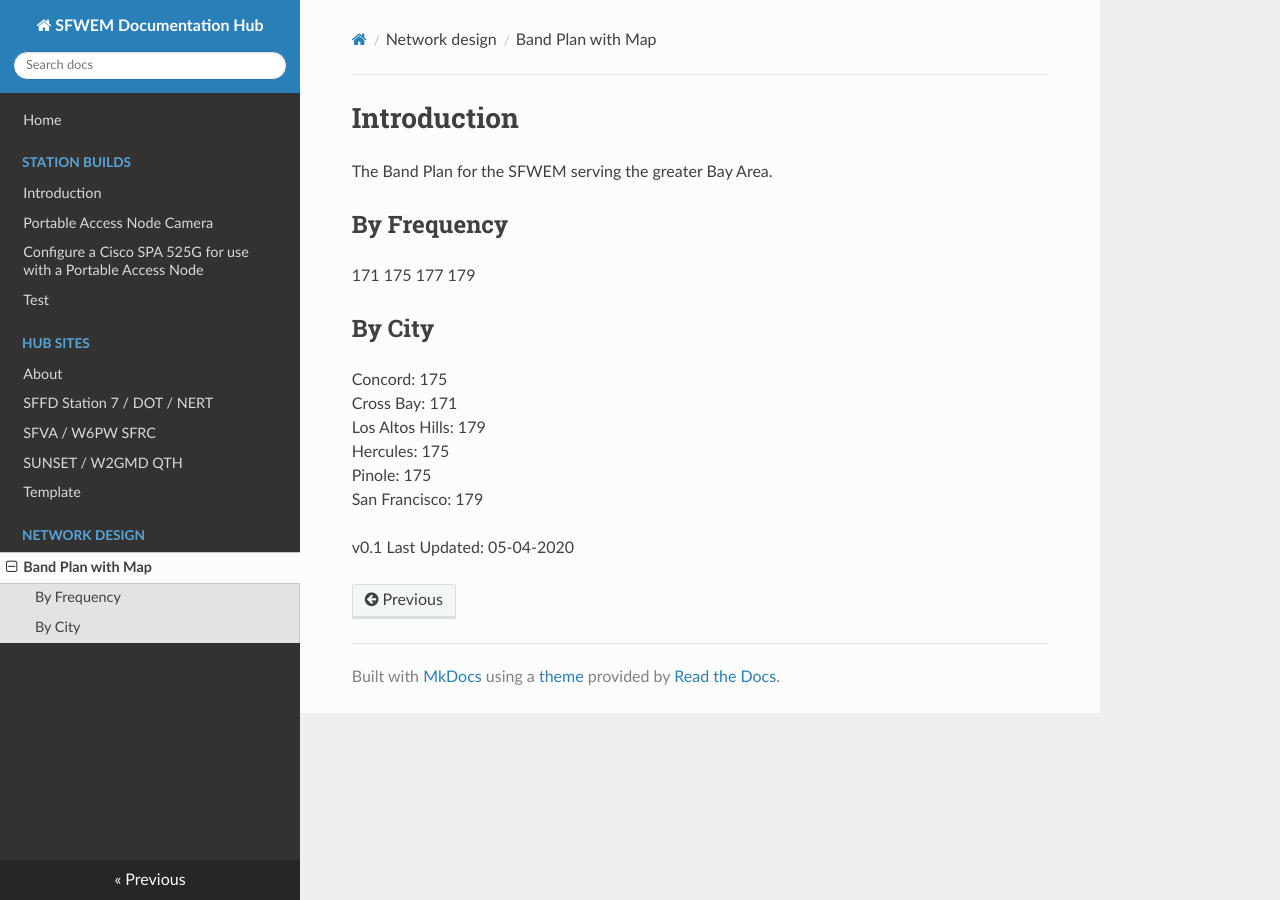
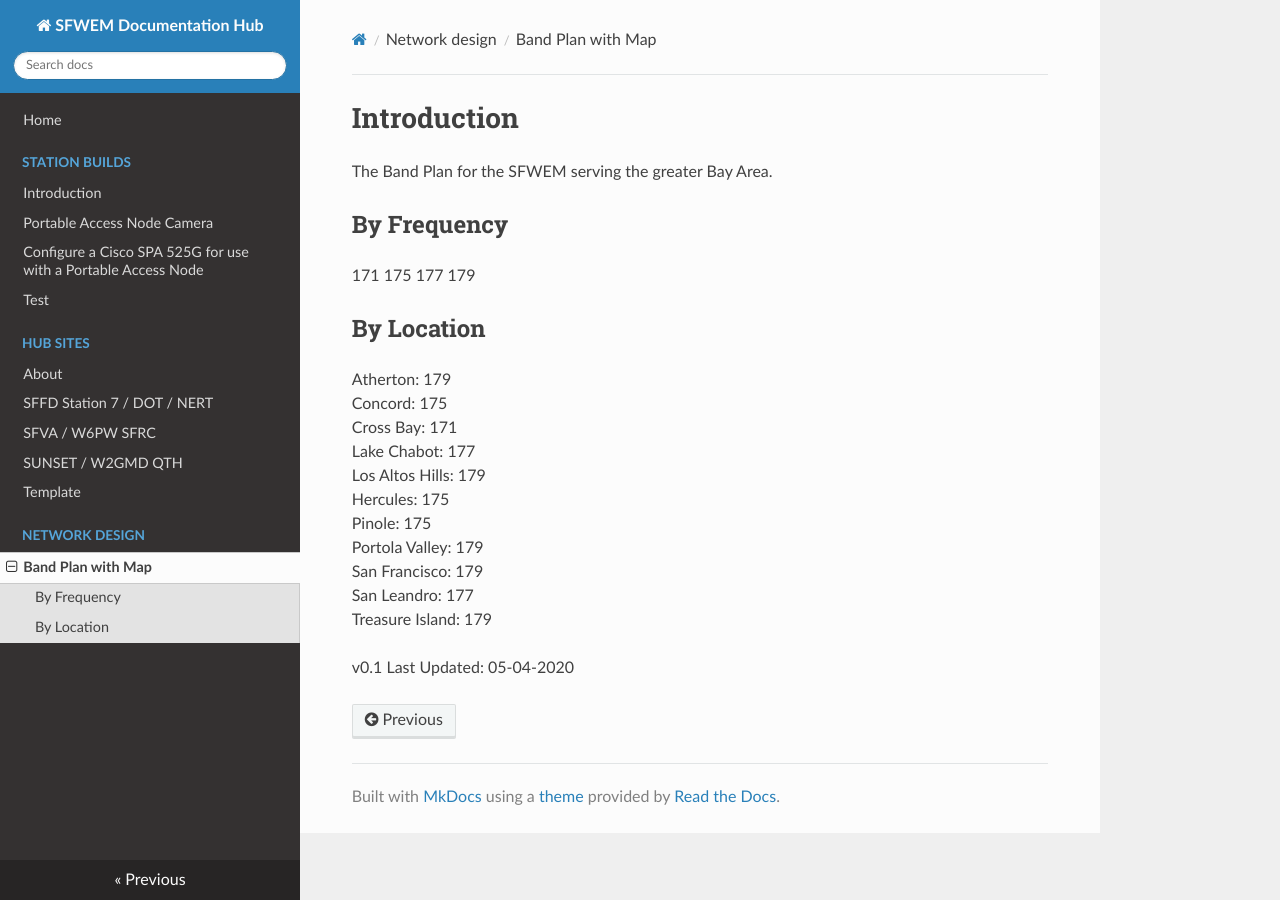
Before and after one commit to sfwem/SFWEM-Docs, an MkDocs documentation site: the page built from docs/network_design/band_plan.md, in a window 1280 px wide. Built offline with MkDocs 1.6.1, drawn with Linux system fonts in a browser that asks for light colours; nearby versions of some CDN libraries.

Commit message:
Update band_plan.md

```diff
--- a/docs/network_design/band_plan.md
+++ b/docs/network_design/band_plan.md
@@ -4,19 +4,25 @@ title: Band Plan with Map
 # Introduction
 The Band Plan for the SFWEM serving the greater Bay Area.
 
-##By Frequency
+## By Frequency<BR>
 171
 175
 177
 179
 
-##By City
+## By Location
+
+Atherton: 179<BR>
 Concord: 175<BR>
 Cross Bay: 171<BR>
+Lake Chabot: 177<BR>
 Los Altos Hills: 179<BR>
 Hercules: 175<BR>
 Pinole: 175<BR>
+Portola Valley: 179<BR>
 San Francisco: 179<BR>
+San Leandro: 177<BR>
+Treasure Island: 179<BR>
 
 
 v0.1 Last Updated: 05-04-2020
```
